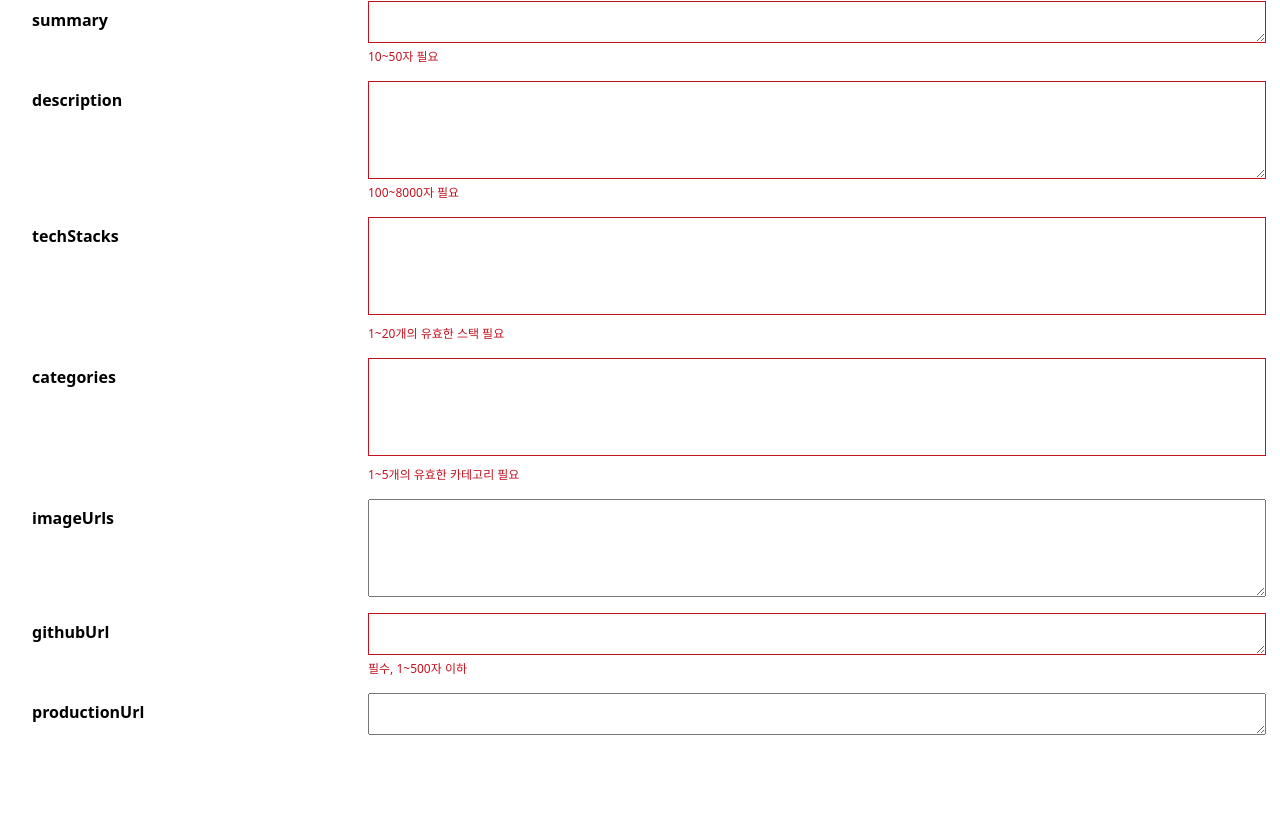
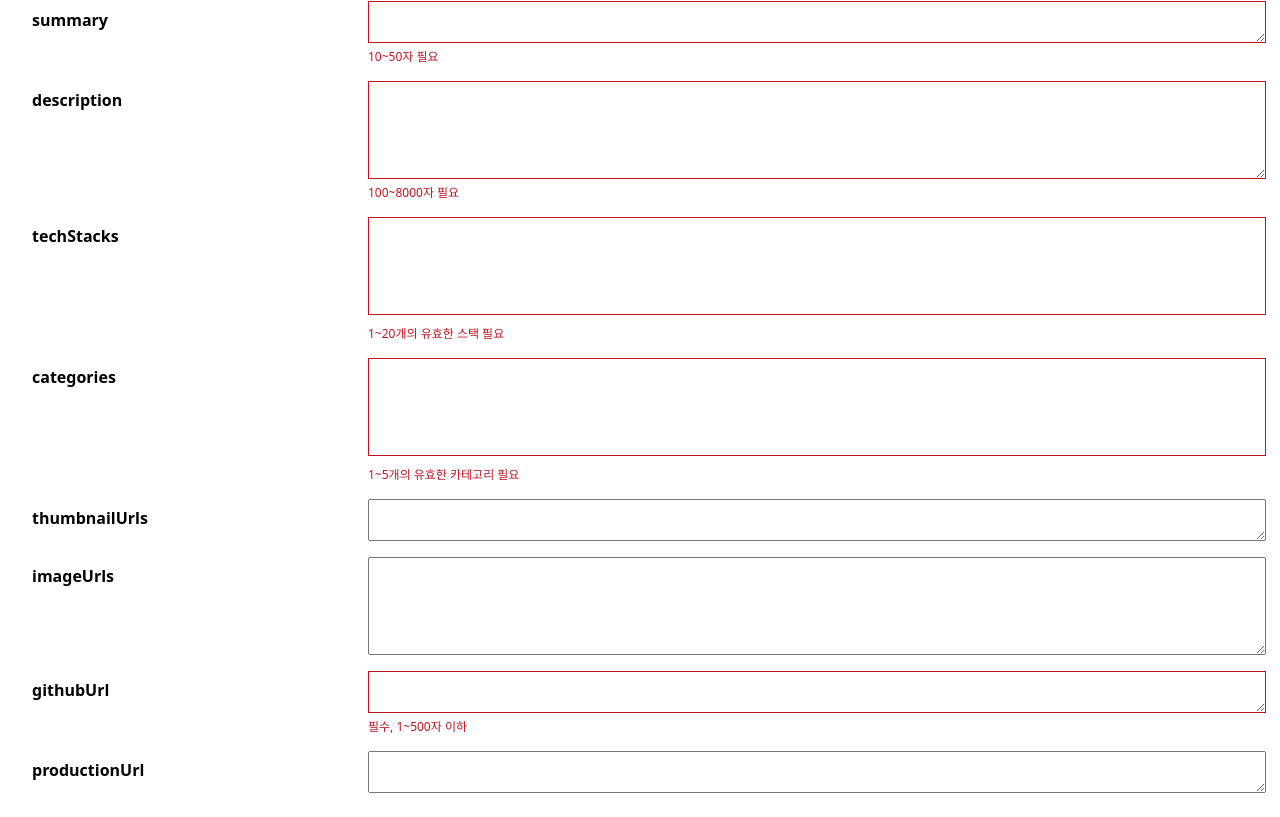
Before and after one commit to wo-o29/factory, a Next.js app: page /project-sql-builder in a window 1280 px wide. Shown: the part 1034-1851 px from the top of the page. Before the commit the page ends 1793 px from the top, so only its background shows below. Built offline with nearby package versions, Linux system fonts and the light colour scheme.

Commit message:
썸네일

```diff
--- a/src/pages/project-sql-builder/index.tsx
+++ b/src/pages/project-sql-builder/index.tsx
@@ -28,6 +28,7 @@ const FIELDS = [
   "description",
   "techStacks",
   "categories",
+  "thumbnailUrls",
   "imageUrls",
   "githubUrl",
   "productionUrl",
@@ -47,6 +48,7 @@ interface ProjectData {
   description: string;
   techStacks: string;
   categories: string;
+  thumbnailUrls: string;
   imageUrls: string;
   githubUrl: string;
   productionUrl: string;
@@ -59,6 +61,7 @@ export default function ProjectSqlBuilder() {
     description: "",
     techStacks: "",
     categories: "",
+    thumbnailUrls: "",
     imageUrls: "",
     githubUrl: "",
     productionUrl: "",
--- a/src/project/hooks/useBuildSQL.ts
+++ b/src/project/hooks/useBuildSQL.ts
@@ -23,6 +23,7 @@ export const useBuildSQL = (projectData) => {
       productionUrl,
       techStacks,
       categories,
+      thumbnailUrls,
       imageUrls,
     } = projectData;
 
@@ -61,7 +62,7 @@ export const useBuildSQL = (projectData) => {
     }
 
     // urls
-    const urls = parseCSV(imageUrls);
+    const urls = parseCSV(thumbnailUrls + "\n" + imageUrls);
     let urlsSQL = "-- (입력된 imageUrls 없음)";
     if (urls.length > 0) {
       const values = urls.map((u) => `(@pid, '${escapeSQL(u)}')`).join(",\n  ");
```
